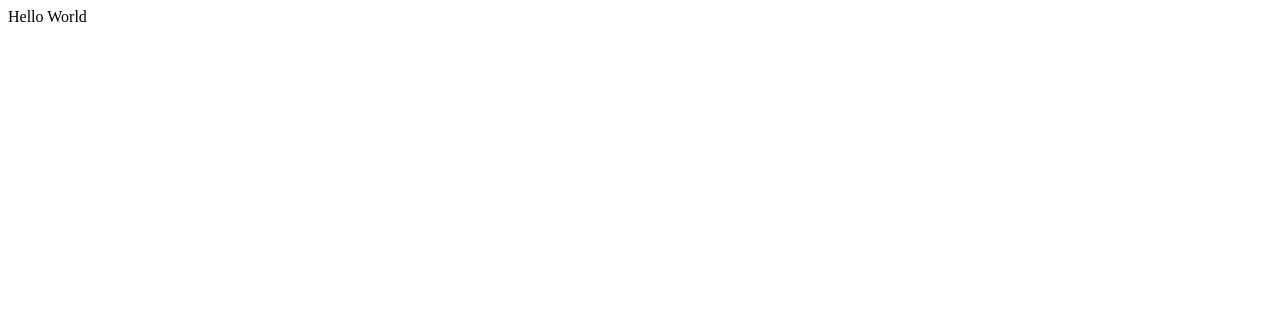
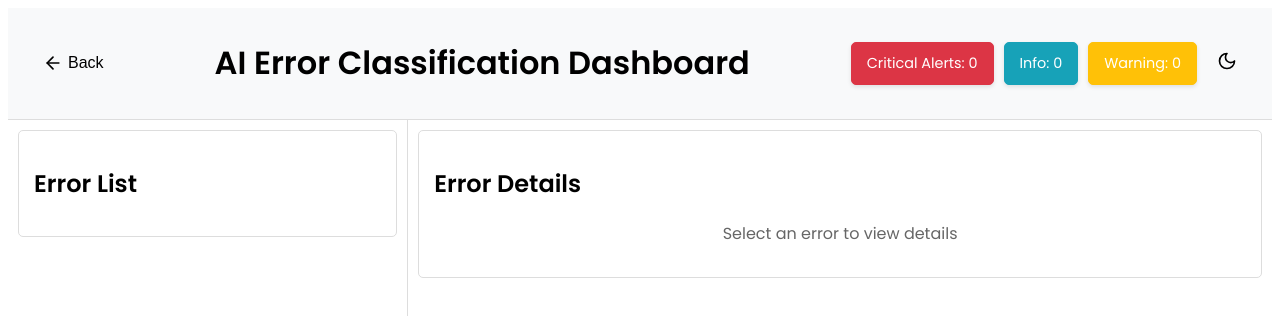
Before and after one commit to HarshadSanjayKarale/MindSpartFrontend, a React (Vite) app in the folder MindSpark/: page / in a window 1280 px wide. Shown: the top 316 px of the page. Built offline with nearby package versions, Linux system fonts and the light colour scheme.

Commit message:
dashborad ui ready

```diff
--- a/MindSpark/package.json
+++ b/MindSpark/package.json
@@ -10,7 +10,10 @@
     "preview": "vite preview"
   },
   "dependencies": {
+    "bootstrap": "^5.3.3",
+    "lucide-react": "^0.453.0",
     "react": "^18.3.1",
+    "react-bootstrap": "^2.10.5",
     "react-dom": "^18.3.1"
   },
   "devDependencies": {
--- a/MindSpark/src/App.jsx
+++ b/MindSpark/src/App.jsx
@@ -1,8 +1,12 @@
+import ErrorClassificationDashboard from "./components/ErrorClassificationDashborad"
+
 function App() {
 
   return (
     <>
-      Hello World
+      <div className="Errordashborad">
+        <ErrorClassificationDashboard/>
+      </div>
     </>
   )
 }
--- /dev/null
+++ b/MindSpark/src/components/ErrorClassificationDashborad.jsx
@@ -0,0 +1,294 @@
+import React, { useState, useEffect } from 'react';
+import { Moon, Sun, ArrowLeft } from 'lucide-react';
+
+// Load the Poppins font using a link tag
+const fontLink = document.createElement('link');
+fontLink.href = 'https://fonts.googleapis.com/css2?family=Poppins:wght@400;600&display=swap';
+fontLink.rel = 'stylesheet';
+document.head.appendChild(fontLink);
+
+// Mock function to simulate AI classification
+const classifyError = async (error) => {
+  await new Promise(resolve => setTimeout(resolve, 1000)); // Simulate API call
+  const types = ['Critical', 'Warning', 'Info'];
+  return {
+    type: types[Math.floor(Math.random() * types.length)],
+    resolution: `Suggested fix for: ${error}`
+  };
+};
+
+export default function ErrorClassificationDashboard() {
+  const [errors, setErrors] = useState([]);
+  const [selectedError, setSelectedError] = useState(null);
+  const [criticalAlerts, setCriticalAlerts] = useState(0);
+  const [infoCount, setInfoCount] = useState(0);
+  const [warningCount, setWarningCount] = useState(0);
+  const [isDarkMode, setIsDarkMode] = useState(false);
+
+  useEffect(() => {
+    const interval = setInterval(() => {
+      const newError = {
+        id: Date.now(),
+        message: `New error occurred at ${new Date().toLocaleTimeString()}`,
+        type: '',
+        resolution: '',
+        timestamp: new Date()
+      };
+      classifyError(newError.message).then(result => {
+        newError.type = result.type;
+        newError.resolution = result.resolution;
+        setErrors(prev => [newError, ...prev.slice(0, 99)]);
+
+        // Update counts based on the error type
+        if (result.type === 'Critical') {
+          setCriticalAlerts(prev => prev + 1);
+        } else if (result.type === 'Warning') {
+          setWarningCount(prev => prev + 1);
+        } else if (result.type === 'Info') {
+          setInfoCount(prev => prev + 1);
+        }
+      });
+    }, 5000);
+
+    return () => clearInterval(interval);
+  }, []);
+
+  const getErrorTypeStyle = (type) => {
+    switch (type) {
+      case 'Critical':
+        return { backgroundColor: 'rgb(231, 64, 64)', color: 'white' };
+      case 'Warning':
+        return { backgroundColor: 'orange', color: 'white' };
+      case 'Info':
+        return { backgroundColor: '#17a2b8', color: 'white' };
+      default:
+        return { backgroundColor: 'gray', color: 'white' };
+    }
+  };
+
+  const styles = {
+    body:{
+      margin:'0',
+      padding:'0',
+
+    },
+    container: {
+      display: 'flex',
+      flexDirection: 'column',
+      height: '100vh',
+      width: '100%',
+      fontFamily: 'Poppins, sans-serif',
+      backgroundColor: isDarkMode ? '#1a1a1a' : '#ffffff',
+      color: isDarkMode ? '#ffffff' : '#000000',
+    },
+    header: {
+      display: 'flex',
+      justifyContent: 'space-between',
+      alignItems: 'center',
+      backgroundColor: isDarkMode ? '#2c2c2c' : '#f8f9fa',
+      borderBottom: `1px solid ${isDarkMode ? '#444' : '#ddd'}`,
+      padding: '10px 20px',
+    },
+    headerButtons: {
+      display: 'flex',
+      alignItems: 'center',
+    },
+    backButton: {
+      padding: '10px 15px',
+      backgroundColor: 'transparent',
+      border: 'none',
+      color: isDarkMode ? '#ffffff' : '#000000',
+      cursor: 'pointer',
+      fontSize: '1em',
+      display: 'flex',
+      alignItems: 'center',
+    },
+    criticalButton: {
+      padding: '10px 15px',
+      border: '1px solid #dc3545',
+      backgroundColor: '#dc3545',
+      color: '#ffffff',
+      cursor: 'pointer',
+      fontFamily: 'Poppins, sans-serif',
+      borderRadius: '5px',
+      margin: '0 5px',
+      transition: 'background-color 0.3s, color 0.3s',
+      fontSize: '0.9em',
+      boxShadow: '0 2px 4px rgba(0, 0, 0, 0.1)',
+    },
+    infoButton: {
+      padding: '10px 15px',
+      border: '1px solid #17a2b8',
+      backgroundColor: '#17a2b8',
+      color: '#ffffff',
+      cursor: 'pointer',
+      fontFamily: 'Poppins, sans-serif',
+      borderRadius: '5px',
+      margin: '0 5px',
+      transition: 'background-color 0.3s, color 0.3s',
+      fontSize: '0.9em',
+      boxShadow: '0 2px 4px rgba(0, 0, 0, 0.1)',
+    },
+    warningButton: {
+      padding: '10px 15px',
+      border: '1px solid #ffc107',
+      backgroundColor: '#ffc107',
+      color: '#ffffff',
+      cursor: 'pointer',
+      fontFamily: 'Poppins, sans-serif',
+      borderRadius: '5px',
+      margin: '0 5px',
+      transition: 'background-color 0.3s, color 0.3s',
+      fontSize: '0.9em',
+      boxShadow: '0 2px 4px rgba(0, 0, 0, 0.1)',
+    },
+    toggleButton: {
+      padding: '10px 15px',
+      backgroundColor: 'transparent',
+      border: 'none',
+      color: isDarkMode ? '#ffffff' : '#000000',
+      cursor: 'pointer',
+      fontSize: '1em',
+    },
+    main: {
+      display: 'flex',
+      flexGrow: 1,
+      overflow: 'hidden',
+    },
+    sidebar: {
+      flex: '0 0 30%',
+      borderRight: `1px solid ${isDarkMode ? '#444' : '#ddd'}`,
+      overflowY: 'auto',
+      padding: '10px',
+    },
+    content: {
+      flex: '1 0 40%',
+      overflowY: 'auto',
+      padding: '10px',
+    },
+    listItem: {
+      display: 'flex',
+      alignItems: 'center',
+      cursor: 'pointer',
+      padding: '10px',
+      borderBottom: `1px solid ${isDarkMode ? '#444' : '#ddd'}`,
+    },
+    badge: {
+      borderRadius: '5px',
+      padding: '5px 10px',
+      marginRight: '10px',
+      marginBottom: '10px',
+    },
+    badge1: {
+      borderRadius: '5px',
+      padding: '5px 10px',
+      marginRight: '10px',
+      marginBottom: '20px',
+      width: '8%',
+      display: 'flex',
+      justifyContent: 'center',
+      alignItems: 'center',
+    },
+    card: {
+      border: `1px solid ${isDarkMode ? '#444' : '#ddd'}`,
+      borderRadius: '5px',
+      padding: '15px',
+      marginBottom: '10px',
+      backgroundColor: isDarkMode ? '#2c2c2c' : 'white',
+      fontFamily: 'Poppins, sans-serif',
+    },
+    alert: {
+      border: `1px solid ${isDarkMode ? 'rgba(255, 255, 255, 0.1)' : 'rgba(255, 255, 255, 0.3)'}`,
+      borderRadius: '5px',
+      padding: '10px',
+      backgroundColor: isDarkMode ? 'rgba(30, 30, 30, 0.2)' : 'rgba(173, 216, 230, 0.2)',
+      backdropFilter: 'blur(10px)',
+      boxShadow: '0 4px 6px rgba(0, 0, 0, 0.1)',
+      color: isDarkMode ? '#ffffff' : '#000000',
+    },
+    title: {
+      fontSize: '1.2em',
+      marginBottom: '5px',
+      fontFamily: 'Poppins, sans-serif',
+    },
+    subtitle: {
+      color: isDarkMode ? '#aaa' : '#666',
+      fontSize: '0.9em',
+      marginBottom: '10px',
+      fontFamily: 'Poppins, sans-serif',
+    },
+  };
+
+  return (
+    <div style={styles.body}>
+    <div style={styles.container}>
+      <div style={styles.header}>
+        <button style={styles.backButton} onClick={() => console.log('Back button clicked')}>
+          <ArrowLeft size={20} style={{ marginRight: '5px' }} />
+          Back
+        </button>
+        <h1>AI Error Classification Dashboard</h1>
+        <div style={styles.headerButtons}>
+          <button style={styles.criticalButton} onClick={() => setCriticalAlerts(0)}>
+            Critical Alerts: {criticalAlerts}
+          </button>
+          <button style={styles.infoButton} onClick={() => setInfoCount(0)}>
+            Info: {infoCount}
+          </button>
+          <button style={styles.warningButton} onClick={() => setWarningCount(0)}>
+            Warning: {warningCount}
+          </button>
+          <button style={styles.toggleButton} onClick={() => setIsDarkMode(!isDarkMode)}>
+            {isDarkMode ? <Sun size={20} /> : <Moon size={20} />}
+          </button>
+        </div>
+      </div>
+
+      <div style={styles.main}>
+        <div style={styles.sidebar}>
+          <div style={styles.card}>
+            <h2>Error List</h2>
+            {errors.map(error => (
+              <div
+                key={error.id}
+                style={styles.listItem}
+                onClick={() => setSelectedError(error)}
+              >
+                <span style={{ ...styles.badge, ...getErrorTypeStyle(error.type) }}>
+                  {error.type}
+                </span>
+                <span>{error.message}</span>
+              </div>
+            ))}
+          </div>
+        </div>
+
+        <div style={styles.content}>
+          <div style={styles.card}>
+            <h2>Error Details</h2>
+            {selectedError ? (
+              <>
+                <div style={styles.title}>{selectedError.message}</div>
+                <div style={styles.subtitle}>
+                  {selectedError.timestamp.toLocaleString()}
+                </div>
+                <div style={{ ...styles.badge1, ...getErrorTypeStyle(selectedError.type) }}>
+                  {selectedError.type}
+                </div>
+                <div style={styles.alert}>
+                  <h3>Suggested Resolution</h3>
+                  <p>{selectedError.resolution}</p>
+                </div>
+              </>
+            ) : (
+              <p style={{ textAlign: 'center', color: isDarkMode ? '#aaa' : '#666' }}>
+                Select an error to view details
+              </p>
+            )}
+          </div>
+        </div>
+      </div>
+    </div>
+    </div>
+  );
+}
--- a/MindSpark/src/styles/basic.css
+++ b/MindSpark/src/styles/basic.css
@@ -1,4 +1,5 @@
 *{
     padding: 0;
     margin: 0;
+    color: rgb(79, 65, 224);
 }
```
Also changed, not shown: 1 other file (tests, documents, lock files or other folders).
